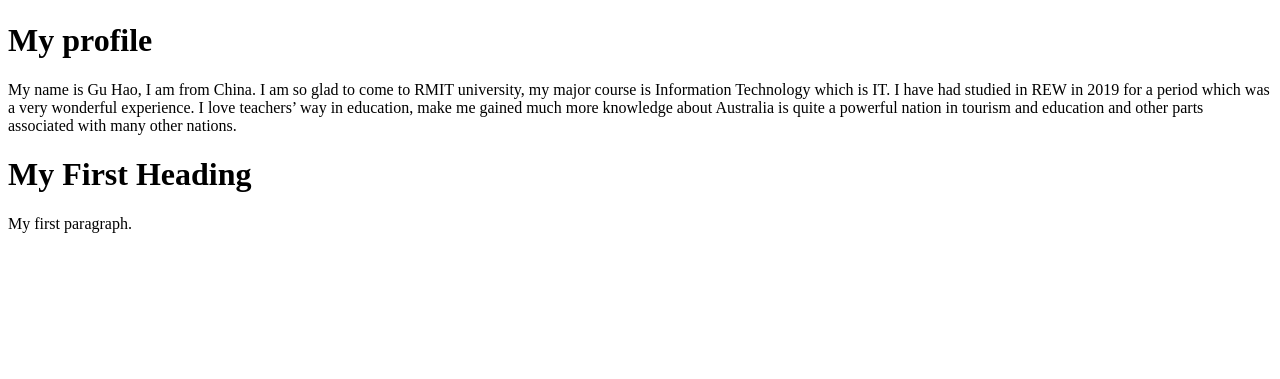
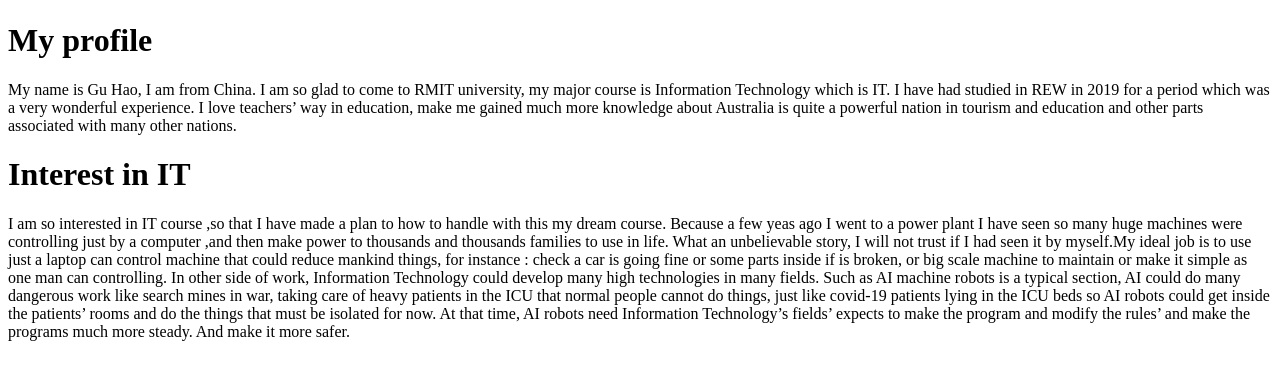
Before and after one commit to HaoGus3729549/HaoGus3729549.github.io, a plain HTML site: page index.html in a window 1280 px wide. Shown: the part 27-406 px from the top of the page. Drawn offline with Linux system fonts and the light colour scheme.

Commit message:
Update index.html

```diff
--- a/index.html
+++ b/index.html
@@ -13,8 +13,12 @@ I have had studied in REW in 2019 for a period which was a very wonderful experi
 <html>
 <body>
 
-<h1>My First Heading</h1>
-<p>My first paragraph.</p>
+<h1>Interest in IT</h1>
+<p>I am so interested in IT course ,so that I have made a plan to how to handle with this my dream course. Because a few yeas ago I went to a power plant I have seen so many huge machines were controlling just by a computer ,and then make power to thousands and thousands families to use in life. What an unbelievable story, I will not trust if I had seen it by myself.My ideal job is to use just a laptop can control machine that could reduce mankind things, for instance : check a car is going fine or some parts inside if is broken, or big scale machine to maintain or make it simple as one man can controlling.
+In other side of work, Information Technology could develop many high technologies in many fields. Such as AI machine robots is a typical section, AI could do many dangerous work like search mines in war, taking care of heavy patients in the ICU that normal people cannot do things, just like covid-19 patients lying in the ICU beds so AI robots could get inside the patients’ rooms and do the things that must be isolated for now. At that time, AI robots need Information Technology’s fields’ expects to make the program and modify the rules’ and make the programs much more steady. And make it more safer.
+
+
+</p>
 
 </body>
 </html>
```
